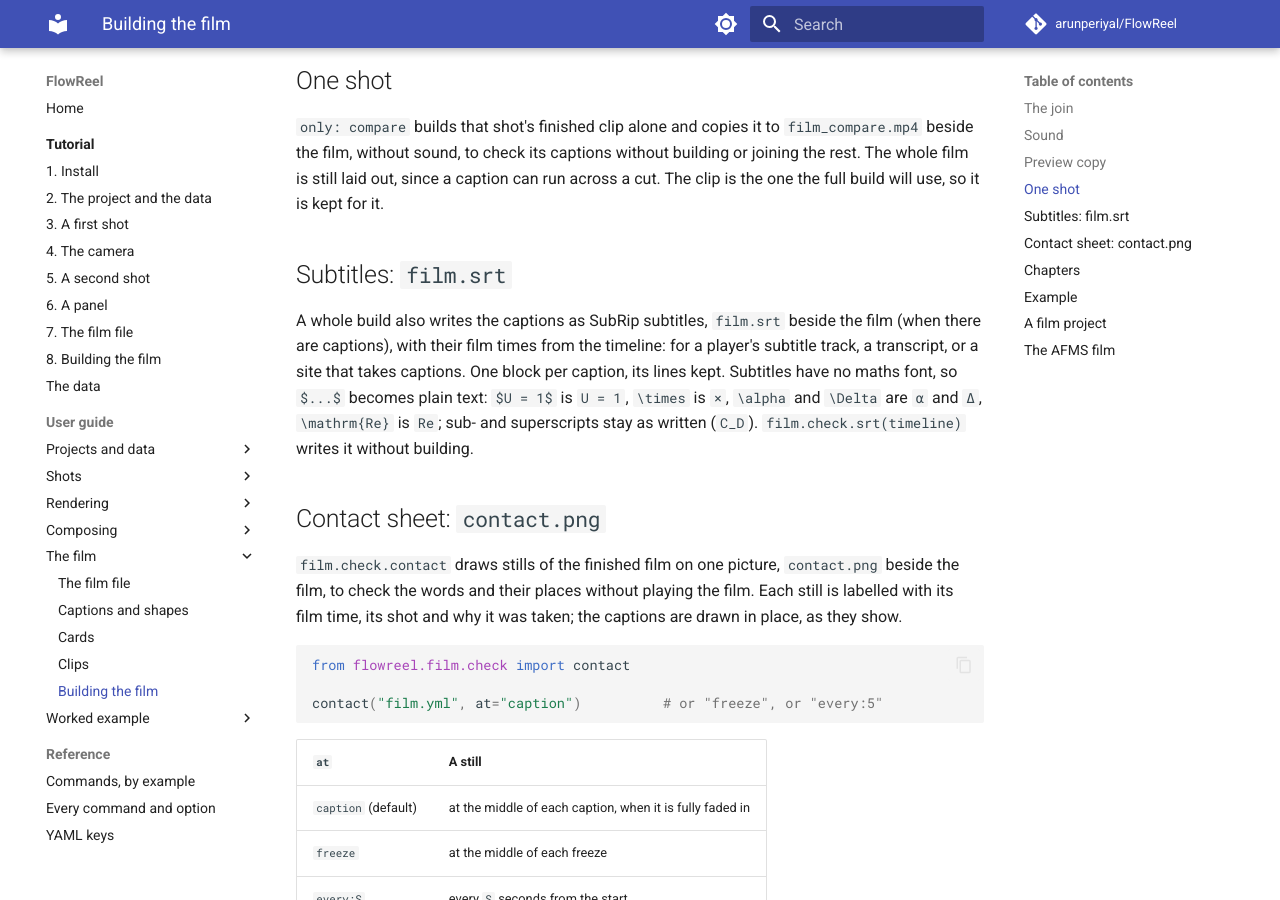
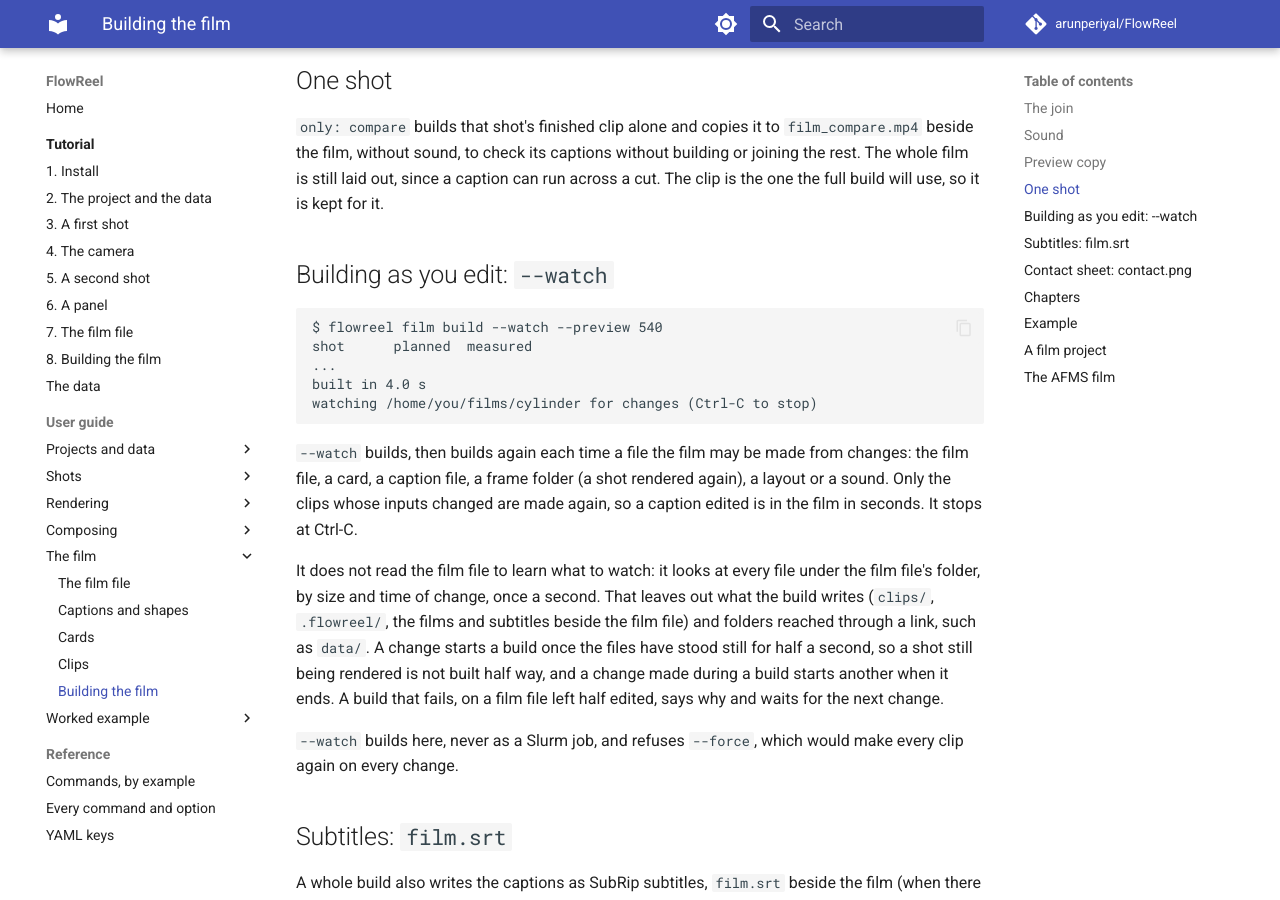
Before and after one commit to arunperiyal/FlowReel, an MkDocs documentation site: the page built from docs/build.md, in a window 1280 px wide and 900 px high, scrolled down 1659 px. Built offline with MkDocs 1.6.1 and Material for MkDocs 9.7.7, drawn with Linux system fonts in a browser that asks for light colours; comment, search, counter and statistics services are not loaded.

Commit message:
Test and document film build --watch

````diff
--- a/docs/build.md
+++ b/docs/build.md
@@ -69,6 +69,32 @@ checked before any clip is built.
 `film_compare.mp4` beside the film, without sound, to check its captions without
 building or joining the rest. The whole film is still laid out, since a caption can run
 across a cut. The clip is the one the full build will use, so it is kept for it.
+
+## Building as you edit: `--watch`
+
+```text
+$ flowreel film build --watch --preview 540
+shot      planned  measured
+...
+built in 4.0 s
+watching /home/you/films/cylinder for changes (Ctrl-C to stop)
+```
+
+`--watch` builds, then builds again each time a file the film may be made from changes:
+the film file, a card, a caption file, a frame folder (a shot rendered again), a layout
+or a sound. Only the clips whose inputs changed are made again, so a caption edited is
+in the film in seconds. It stops at Ctrl-C.
+
+It does not read the film file to learn what to watch: it looks at every file under the
+film file's folder, by size and time of change, once a second. That leaves out what the
+build writes (`clips/`, `.flowreel/`, the films and subtitles beside the film file) and
+folders reached through a link, such as `data/`. A change starts a build once the files
+have stood still for half a second, so a shot still being rendered is not built half
+way, and a change made during a build starts another when it ends. A build that fails,
+on a film file left half edited, says why and waits for the next change.
+
+`--watch` builds here, never as a Slurm job, and refuses `--force`, which would make
+every clip again on every change.
 
 ## Subtitles: `film.srt`
 
````
Also changed, not shown: docs/PLAN.md (+1 -1 lines), docs/commands.md (+2 -1 lines), docs/reference/commands.md (+6 -3 lines), 1 other file.
